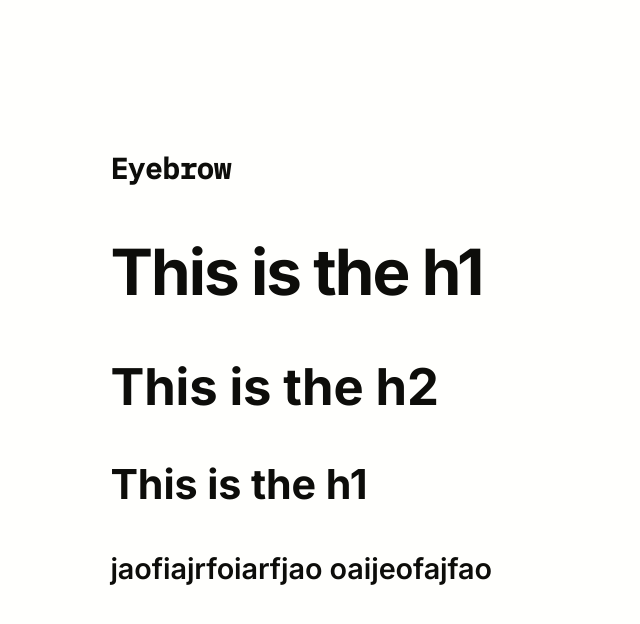
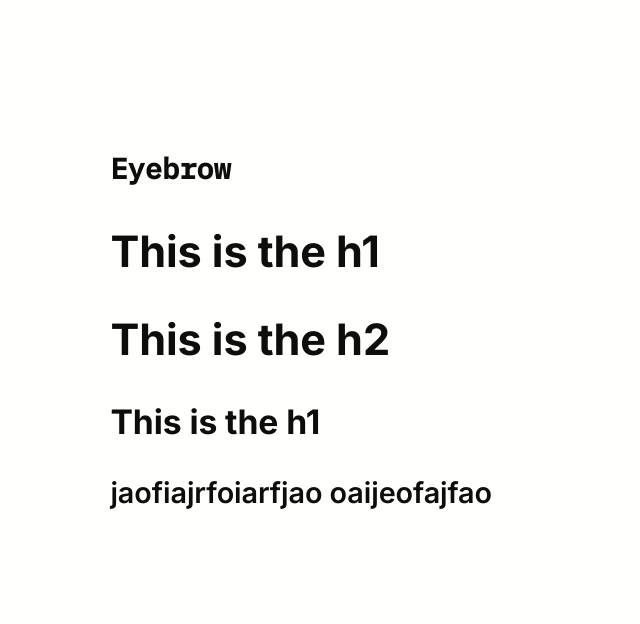
Before and after one commit to krlmnz/krlmnz, a Jekyll site: the page index.html, which Jekyll copies as it is, in a window 1280 px wide. Shown: the top 624 px of the page, without its empty margins (0-640 px from the left). Built offline with Jekyll 4.4.1, drawn with Linux system fonts in a browser that asks for light colours.

Commit message:
Update index.html

```diff
--- a/index.html
+++ b/index.html
@@ -136,17 +136,15 @@
 
 h1, h2, h3 {font-family: 'Inter', sans-serif;}
 
-h1 {
-  font-size: var(--font-size-h1);
-  letter-spacing: -0.03em;
-  line-height: calc(var(--spacingv) * 3);
-}
+
+h4 {font-family: 'IBM Plex Mono', monospace;}
 
 
-h2 {font-size: var(--font-size-h2);}
-h3 {font-size: var(--font-size-h3);}
+h4 { calc(21.33px + 1vw);}
+h3 { calc(28.43px + 1vw);}
+h2 {  calc(37.90px + 1vw);}
+h1 {  calc(50.90px + 1vw);}
 
-h4 {font-family: 'IBM Plex Mono', monospace;}
 
 
 .outer {
```
